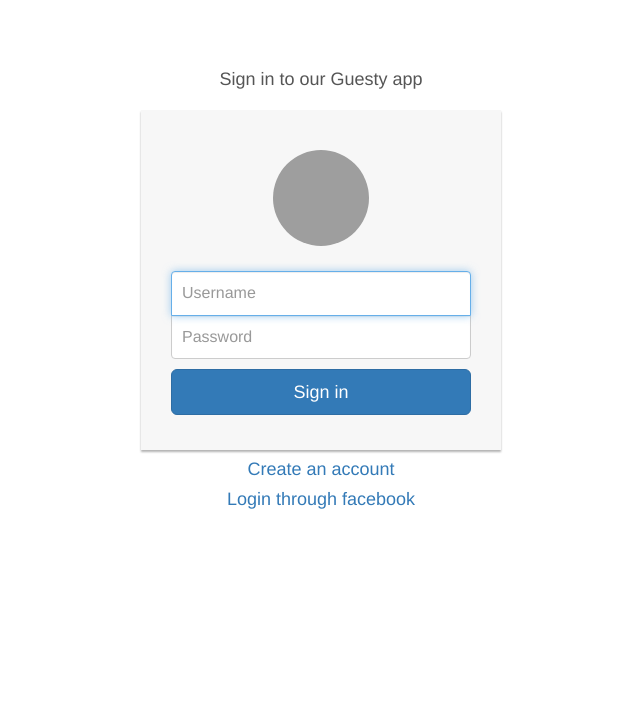
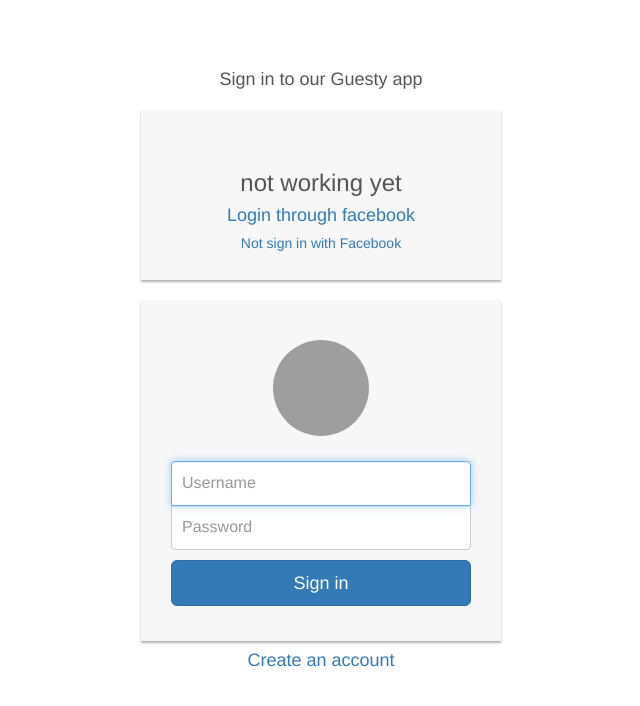
Before and after one commit to PaulvanMotman/Guesty, a Node server app: page / in a window 1280 px wide. Shown: the top 706 px of the page, without its empty margins (319-959 px from the left). Run offline with Node 20, Linux system fonts and the light colour scheme; some libraries are stand-ins or nearby versions; grey boxes are pictures that could not be loaded.

Commit message:
close to facebook button

```diff
--- a/views/index.pug
+++ b/views/index.pug
@@ -6,6 +6,12 @@ block content
 			div.col-sm-6.col-md-4.col-md-offset-4
 				h1.text-center.login-title Sign in to our Guesty app
 					div.account-wall
+						h3 not working yet
+						a(href='/login/facebook', class='text-center new-account') Login through facebook
+						a.btn.btn-block.btn-social.btn-facebook
+							span.fa.fa-facebook
+							|  Not sign in with Facebook
+					div.account-wall
 						img(class='profile-img', src='https://cdn4.iconfinder.com/data/icons/security-overcolor/512/access_key-512.png')
 						form(class='form-signin', action='/login', method='POST')
 							input(type='text', name='username' class='form-control', placeholder='Username',required, autofocus)
@@ -13,7 +19,6 @@ block content
 							button(class='btn btn-lg btn-primary btn-block', type='submit') Sign in
 							span.clearfix
 					a(href='/signup', class='text-center new-account') Create an account
-					a(href='/login/facebook', class='text-center new-account') Login through facebook
 					#message
 					if message
 						h1.text-center.error-message #{message}
```
